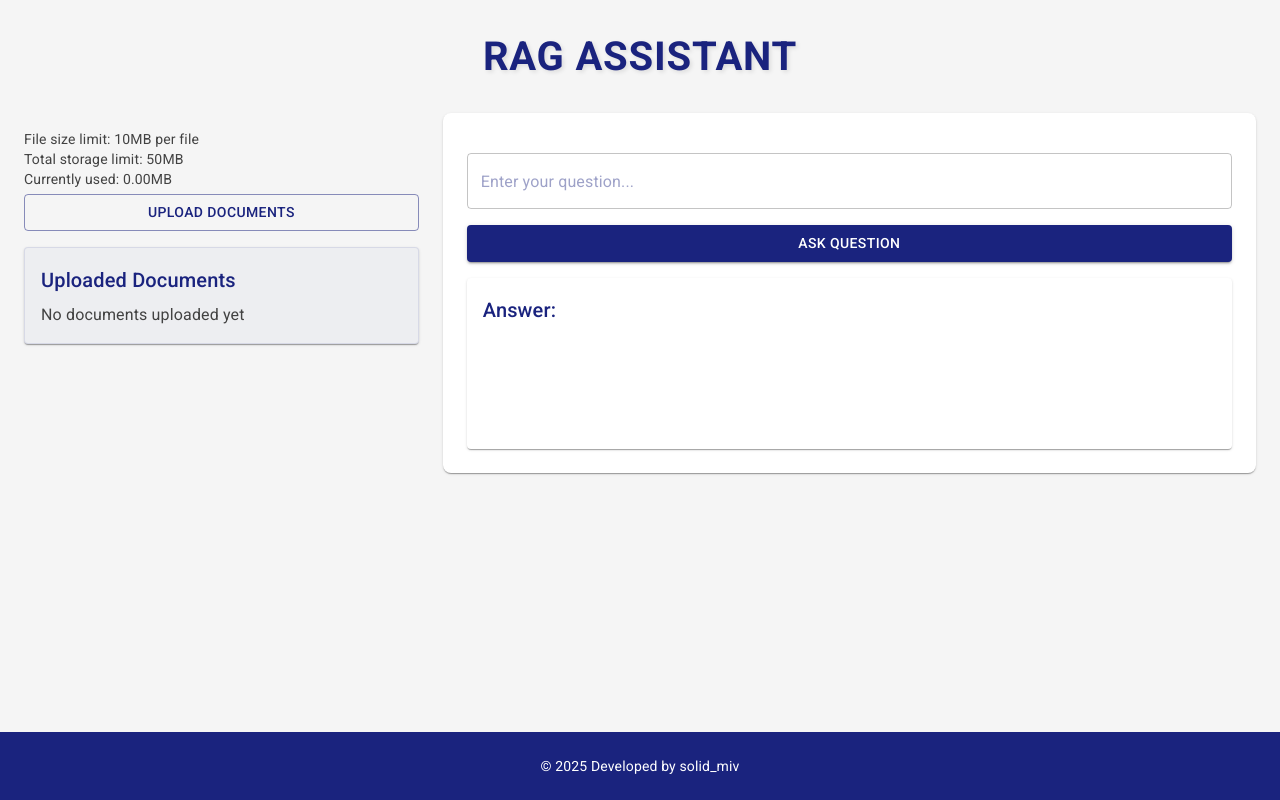
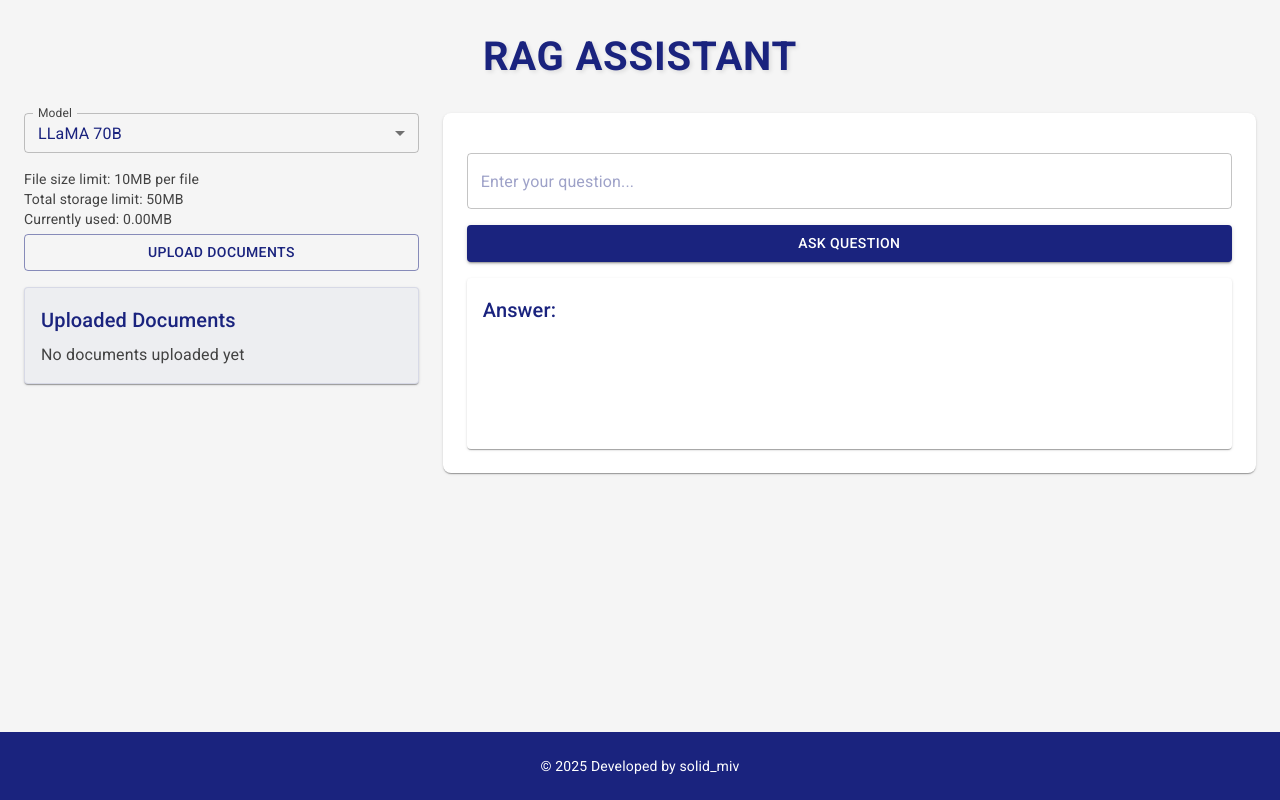
Before and after one commit to solid-miv/pdf-rag, a React (Vite) app in the folder frontend/: page / in a window 1280 px wide. Built offline with nearby package versions, Linux system fonts and the light colour scheme.

Commit message:
Add a possibility to choose the LLMs

```diff
--- a/frontend/src/App.jsx
+++ b/frontend/src/App.jsx
@@ -4,6 +4,7 @@ import QueryInput from './components/QueryInput';
 import FileUpload from './components/FileUpload';
 import DocumentList from './components/DocumentList';
 import ResponseDisplay from './components/ResponseDisplay';
+import ModelSelector from './components/ModelSelector';
 import axios from 'axios';
 
 const App = () => {
@@ -11,6 +12,17 @@ const App = () => {
   const [response, setResponse] = useState('');
   const [loading, setLoading] = useState(false);
   const [totalStorageSize, setTotalStorageSize] = useState(0);
+  const [selectedModel, setSelectedModel] = useState('llama');
+
+  const handleModelChange = async (model) => {
+    setSelectedModel(model);
+
+    try {
+      await axios.post('/api/model', { model });
+    } catch (error) {
+      console.error('Model change error:', error);
+    }
+  };
 
   const handleFileUpload = async (files) => {
     const formData = new FormData();
@@ -35,6 +47,16 @@ const App = () => {
     }
   };
 
+  const handleDeleteDocument = async (docIndex) => {
+    try {
+      await axios.delete(`/api/documents/${documents[docIndex].name}`);
+      setTotalStorageSize(prev => prev - documents[docIndex].size);
+      setDocuments(prev => prev.filter((_, i) => i !== docIndex));
+    } catch (error) {
+      console.error('Delete error:', error);
+    }
+  };
+
   const handleQuerySubmit = async (query) => {
     setLoading(true);
     setResponse('');
@@ -43,7 +65,10 @@ const App = () => {
       const response = await fetch('/api/query', {
         method: 'POST',
         headers: { 'Content-Type': 'application/json' },
-        body: JSON.stringify({ query })
+        body: JSON.stringify({
+          query,
+          model: selectedModel
+        })
       });
 
       const reader = response.body.getReader();
@@ -70,16 +95,6 @@ const App = () => {
     }
   };
 
-  const handleDeleteDocument = async (docIndex) => {
-    try {
-      await axios.delete(`/api/documents/${documents[docIndex].name}`);
-      setTotalStorageSize(prev => prev - documents[docIndex].size);
-      setDocuments(prev => prev.filter((_, i) => i !== docIndex));
-    } catch (error) {
-      console.error('Delete error:', error);
-    }
-  };
-
   return (
     <Box sx={{ backgroundColor: '#f5f5f5', minHeight: '100vh', display: 'flex', flexDirection: 'column' }}>
       <Container maxWidth="xl" sx={{ py: 4, flex: 1 }}>
@@ -96,9 +111,12 @@ const App = () => {
           RAG Assistant
         </Typography>
         <Grid container spacing={3}>
-          {/* Left Column - Document Management */}
           <Grid item xs={12} md={4}>
             <Box sx={{ position: 'sticky', top: '20px' }}>
+              <ModelSelector
+                selectedModel={selectedModel}
+                onModelChange={handleModelChange}
+              />
               <FileUpload
                 onFileUpload={handleFileUpload}
                 currentStorageSize={totalStorageSize}
@@ -110,7 +128,6 @@ const App = () => {
             </Box>
           </Grid>
 
-          {/* Right Column - Q&A Interface */}
           <Grid item xs={12} md={8}>
             <Box sx={{
               backgroundColor: 'white',
--- /dev/null
+++ b/frontend/src/components/ModelSelector.jsx
@@ -0,0 +1,40 @@
+import React from 'react';
+import { FormControl, InputLabel, Select, MenuItem, Box, Tooltip } from '@mui/material';
+
+const models = {
+  llama: {
+    label: 'LLaMA 70B',
+    info: 'Developed by Meta AI. A powerful open-source language model with 70B parameters, optimized for versatile tasks.'
+  },
+  mixtral: {
+    label: 'Mixtral 8x7B',
+    info: 'Developed by Mistral AI. A mixture-of-experts model combining 8 experts of 7B parameters each for efficient processing.'
+  },
+  gemma: {
+    label: 'Gemma 9B',
+    info: 'Developed by Google. A lightweight yet capable model with 9B parameters, optimized for instruction following.'
+  }
+};
+
+const ModelSelector = ({ selectedModel, onModelChange }) => {
+  return (
+    <Box sx={{ mb: 2 }}>
+      <FormControl fullWidth size="small">
+        <InputLabel>Model</InputLabel>
+        <Select
+          value={selectedModel}
+          label="Model"
+          onChange={(e) => onModelChange(e.target.value)}
+        >
+          {Object.entries(models).map(([key, value]) => (
+            <MenuItem key={key} value={key}>
+              {value.label}
+            </MenuItem>
+          ))}
+        </Select>
+      </FormControl>
+    </Box>
+  );
+};
+
+export default ModelSelector;
```
Also changed, not shown: 2 other files (tests, documents, lock files or other folders).
